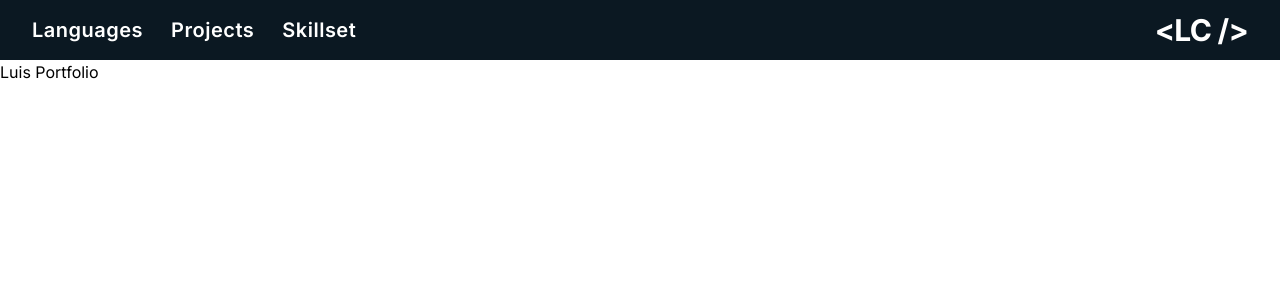
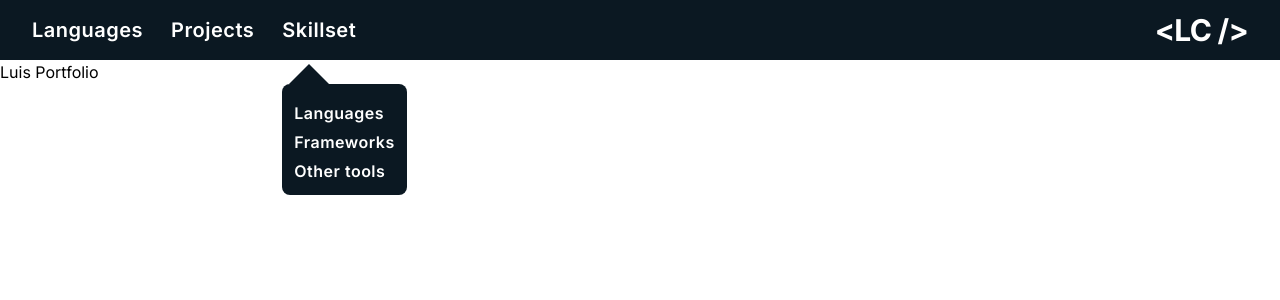
Before and after one commit to LugpDev2022/portfolio-nextjs, a Next.js app: page / in a window 1280 px wide. Shown: the top 300 px of the page. Built offline with nearby package versions, Linux system fonts and the light colour scheme.

Commit message:
Desktop dropdown styles on navbar

```diff
--- /dev/null
+++ b/app/components/navbar/DesktopDropdown.tsx
@@ -0,0 +1,26 @@
+import navbarStyles from './navbar.module.css';
+
+interface Props {
+  show: boolean;
+}
+
+const DesktopDropdown: React.FC<Props> = ({ show }) => {
+  return (
+    <div className={`top-16 ${show ? 'absolute' : 'hidden'}`}>
+      <div className={navbarStyles.tri}></div>
+      <ul className='rounded-lg bg-[#0B1822] p-3 text-base'>
+        <li className='mt-[5px]'>
+          <a href='#'>Languages</a>
+        </li>
+        <li className='mt-[5px]'>
+          <a href='#'>Frameworks</a>
+        </li>
+        <li className='mt-[5px]'>
+          <a href='#'>Other tools</a>
+        </li>
+      </ul>
+    </div>
+  );
+};
+
+export default DesktopDropdown;
--- a/app/components/navbar/Navbar.tsx
+++ b/app/components/navbar/Navbar.tsx
@@ -1,15 +1,13 @@
 'use client';
 
 import { useState } from 'react';
+import { GiHamburgerMenu } from 'react-icons/gi';
 import navbarStyles from './navbar.module.css';
-import { GiHamburgerMenu } from 'react-icons/gi';
+import DesktopDropdown from './DesktopDropdown';
 
 const Navbar = () => {
   const [showMobileNavbar, setshowMobileNavbar] = useState<boolean>(false);
-
-  const handleMenuClick = () => {
-    setshowMobileNavbar(!showMobileNavbar);
-  };
+  const handleMenuClick = () => setshowMobileNavbar(!showMobileNavbar);
 
   return (
     <nav className='justify-between bg-[#0B1822] px-8 py-3 text-white sm:flex'>
@@ -20,10 +18,10 @@ const Navbar = () => {
           onClick={handleMenuClick}
         />
 
-        <span className={navbarStyles.navbarBrand}>
+        <a href='#' className={navbarStyles.navbarBrand}>
           {/*<LC />*/}
           &lt;LC /&gt;
-        </span>
+        </a>
       </div>
 
       <hr
@@ -52,7 +50,8 @@ const Navbar = () => {
           <a href='#'>Projects</a>
         </li>
         <li className='flex items-center'>
-          <a href='#'>Skillset</a>
+          <button>Skillset</button>
+          <DesktopDropdown show />
         </li>
       </ul>
     </nav>
--- a/app/components/navbar/navbar.module.css
+++ b/app/components/navbar/navbar.module.css
@@ -3,3 +3,12 @@
   @apply font-bold;
   @apply tracking-tight;
 }
+
+.tri {
+  width: 0;
+  height: 0;
+  border-right: 20px solid transparent;
+  border-bottom: 20px solid #0b1822;
+  border-left: 20px solid transparent;
+  margin-left: 7px;
+}
```
